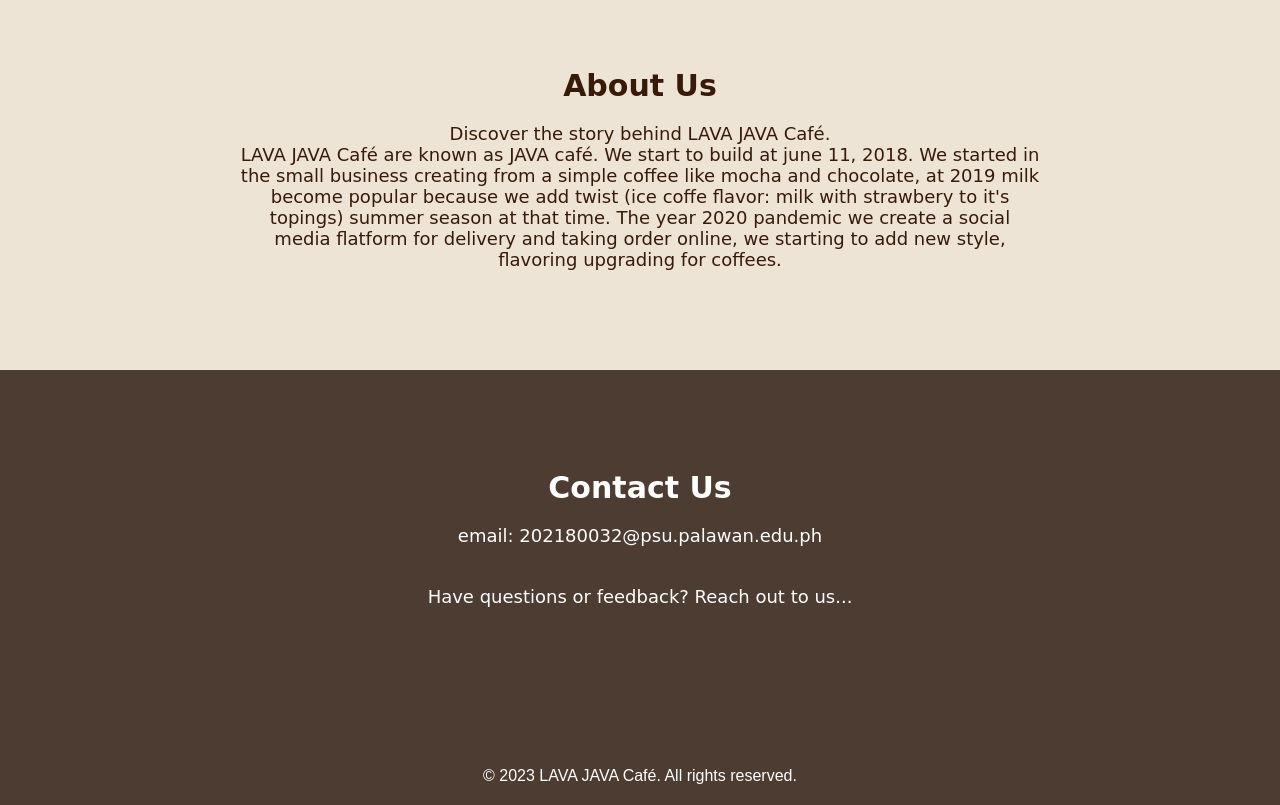
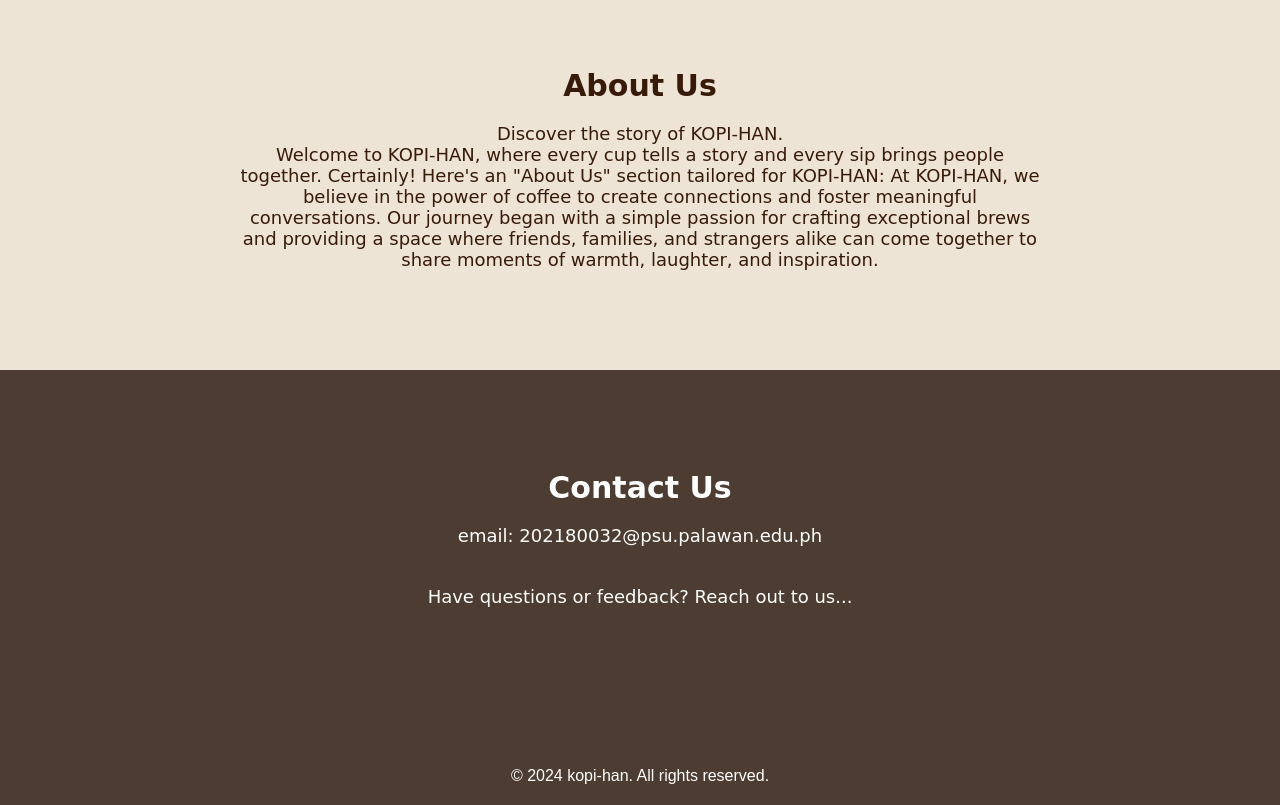
Before and after one commit to Ambetyaaa/Valmoria-KOPI, a plain HTML site: page index.html in a window 1280 px wide. Shown: the part 1080-1885 px from the top of the page. Drawn offline with Linux system fonts and the light colour scheme.

Commit message:
changes about us!

```diff
--- a/css/styles.css
+++ b/css/styles.css
@@ -11,7 +11,7 @@
 }
 
 header {
-    background-color: brown;
+    background-color: #6b4f3d;
     box-shadow: 0 2px 5px white(0, 0, 0, 0.1);
     padding: 20px;
 }
--- a/index.html
+++ b/index.html
@@ -24,7 +24,7 @@
             <img src="KOPI-HAN LOGO.png" alt="KOPi Logo">
         </div>
         <h1>Welcome to KOPI-HAN</h1>
-        <p>Sip, Relax, Repeat</p>
+        <p>Sip, Sit, and enjoy the moment at KOPI-HAN.</p>
         <a href="#menu" class="cta-button">Explore Menu</a>
     </section>
 
@@ -35,13 +35,12 @@
 
     <section id="about" class="about">
         <h2>About Us</h2>
-        <p>Discover the story behind LAVA JAVA Café.</p>
-        <p>LAVA JAVA Café are known as JAVA café. We start to build at june 11, 2018.
-            We started in the small business creating from a simple coffee like mocha and chocolate,
-            at 2019 milk become popular because we add twist (ice coffe flavor: milk with strawbery to it's topings)
-            summer season at that time.
-            The year 2020 pandemic we create a social media flatform for delivery and taking order online,
-             we starting to add new style, flavoring upgrading for coffees.
+        <p>Discover the story of KOPI-HAN.</p>
+        <p>Welcome to KOPI-HAN, where every cup tells a story and every sip brings people together.
+        Certainly! Here's an "About Us" section tailored for KOPI-HAN:
+        At KOPI-HAN, we believe in the power of coffee to create connections and foster meaningful conversations. Our journey
+        began with a simple passion for crafting exceptional brews and providing a space where friends, families, and strangers
+        alike can come together to share moments of warmth, laughter, and inspiration.
         </p>
     </section>
 
@@ -53,7 +52,7 @@
     </section>
 
     <footer>
-        <p>&copy; 2023 LAVA JAVA Café. All rights reserved.</p>
+        <p>&copy; 2024 kopi-han. All rights reserved.</p>
     </footer>
 </body>
 </html>
```
